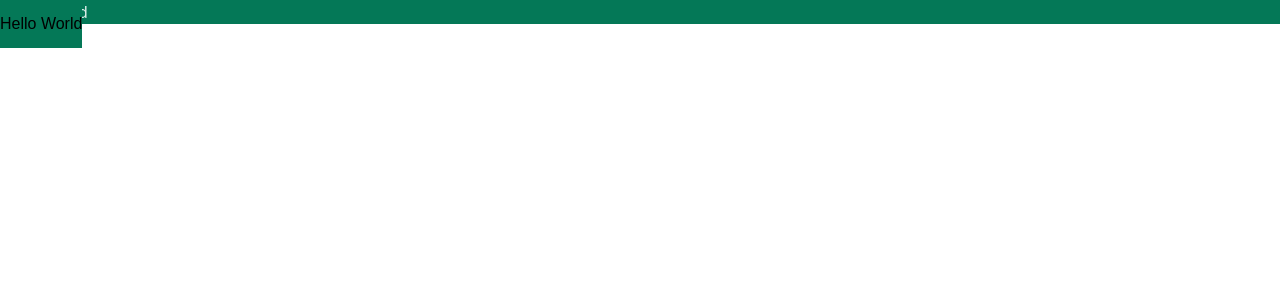
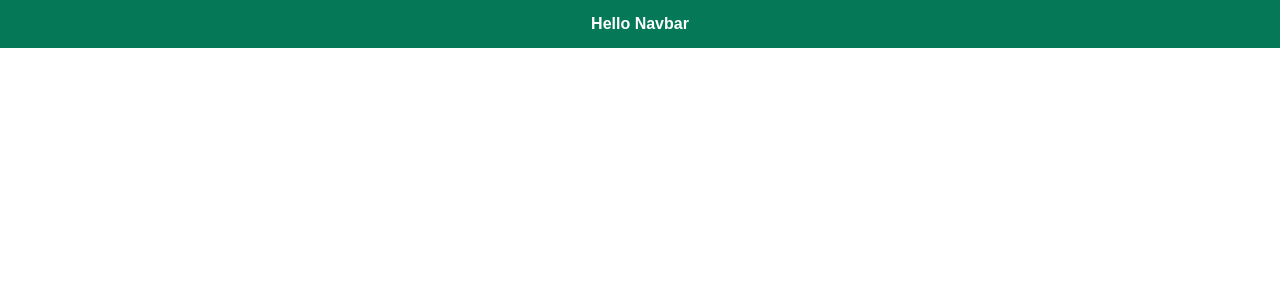
Before and after one commit to anoh24/atmpcrental-github.io, a React (Vite) app in the folder frontend/: page /customerAdminAccount/customerAdminDashboardView/customerAdminMainDashboardPage in a window 1280 px wide. Shown: the top 300 px of the page. Built offline with nearby package versions, Linux system fonts and the light colour scheme; the HTML template or start-up script is replaced by a standard one.

Commit message:
done create-branchadmin

```diff
--- a/frontend/src/App.jsx
+++ b/frontend/src/App.jsx
@@ -13,7 +13,6 @@ import BranchAdminDashboardTenantViewPage from './pages/branchAdmin/branchAdminT
 import BranchAdminRoomViewPage from './pages/branchAdmin/branchAdminRoomView/branchAdminRoomViewPage';
 import BranchAdminBillingViewPage from './pages/branchAdmin/branchAdminBillingView/branchAdminBillingViewPage'
 import BranchAdminNotificationViewPage from './pages/branchAdmin/branchAdminNotificationView/branchAdminNotificationViewPage'
-
 //customer admin account section
 import CustomerAdminMainDashboardPage from './pages/customerAdminAccount/customerAdminDashboardView/customerAdminMainDashboardPage';
 function App() {
--- a/frontend/src/components/customerAdminAccountBar/customerAdminAccountNavbar.jsx
+++ b/frontend/src/components/customerAdminAccountBar/customerAdminAccountNavbar.jsx
@@ -1,11 +1,11 @@
-
+import React from 'react'
 
 export default function CustomerAdminAccountNavbar(){
 
 
     return(
-        <div className="bg-green-700 fixed py-3 flex font-oswald">
-            <h1 className="text-black text-md text-end">Hello World</h1>
+        <div className="bg-green-700 fixed top-0 left-0 w-full py-3 flex font-oswald z-50">
+             <h1 className="text-white text-md font-semibold text-end w-full text-center">Hello Navbar</h1>
         </div>
     )
 
--- a/frontend/src/pages/customerAdminAccount/customerAdminDashboardView/customerAdminMainDashboardPage.jsx
+++ b/frontend/src/pages/customerAdminAccount/customerAdminDashboardView/customerAdminMainDashboardPage.jsx
@@ -2,7 +2,7 @@ import React from "react";
 
 export default function CustomerAdminMainDashboardPage(){
     return(
-        <div className="bg-green-700">
+        <div className="bg-green-700 ">
             Hello World
         </div>
     )
```
